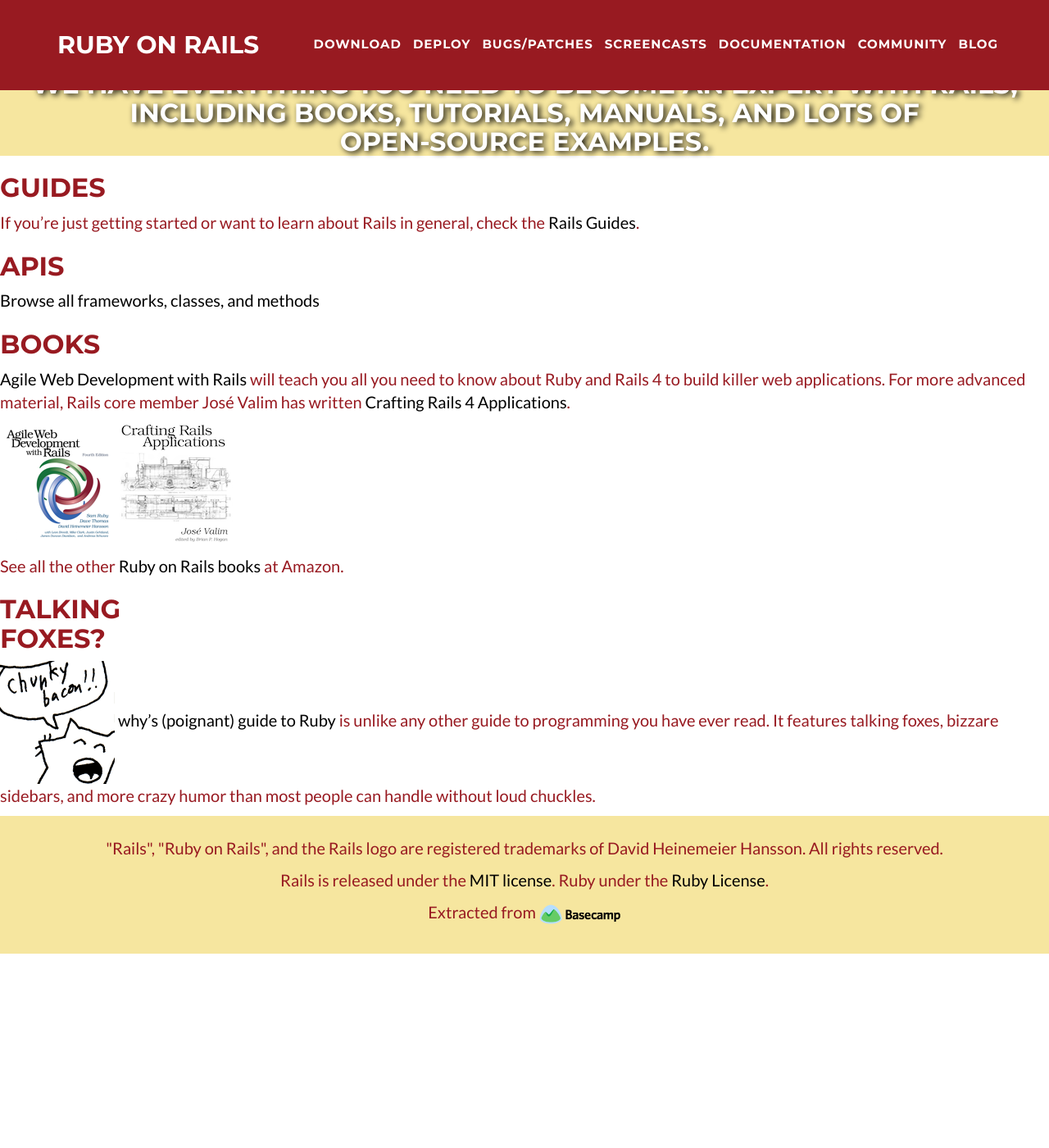
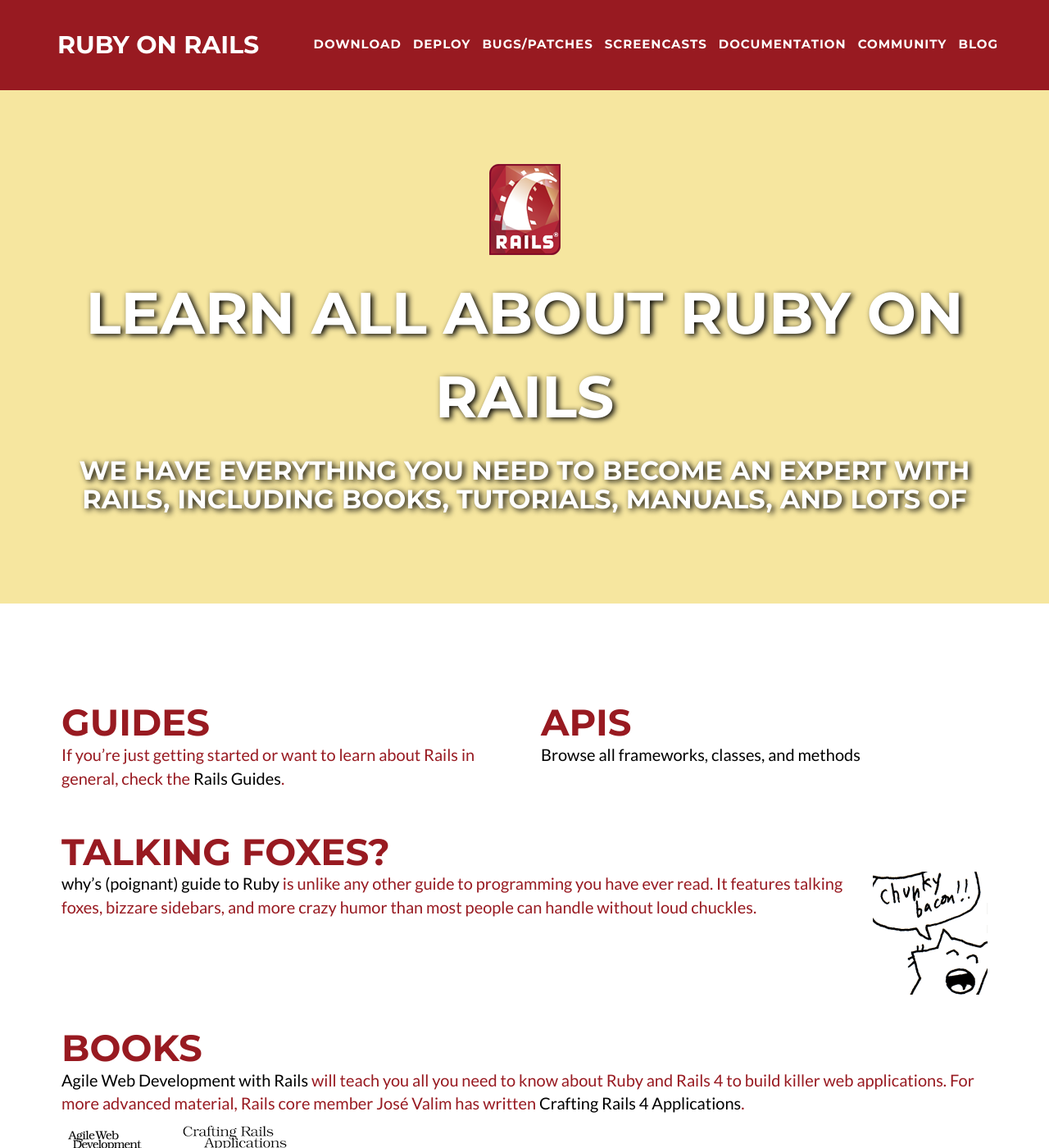
Before and after one commit to rails/homepage-2011, a Jekyll site: the page built from documentation/index.html, in a window 1280 px wide and 1400 px high. Shown: the whole window at 82% size. Built offline with Jekyll 4.4.1, drawn with Linux system fonts in a browser that asks for light colours; nearby versions of some CDN libraries.

Commit message:
documentation ok

```diff
--- a/documentation/index.html
+++ b/documentation/index.html
@@ -2,29 +2,54 @@
 layout: default
 title: "Ruby on Rails: Documentation"
 ---
-    <div id="article" class="documentation"><article>
-      <header>
-        <h1>Learn all about Ruby on Rails</h1>
-        <h2>
-          We have everything you need to become an expert with Rails,<br />
-          including books, tutorials, manuals, and lots of<br />
-          open-source examples.
-        </h2>
-      </header>
-      <div class="section">
+
+<header>
+  <div class="container">
+    <div class="row">
+      <div class="col-lg-12">
+        <img class="img-responsive" src="../images/rails.png" alt="Ruby on Rails">
+        <div class="intro-text">
+            <span class="name">Learn all about Ruby on Rails</span>
+            <h2>
+              We have everything you need to become an expert with Rails,
+              including books, tutorials, manuals, and lots of
+            </h2>
+        </div>
+      </div>
+    </div>
+  </div>
+</header>
+<section>
+  <div class="container">
+    <div class="row">
+
+      <div class="col-md-6 section-inner">
         <h2>Guides</h2>
         <p>
           If you’re just getting started or want to learn about Rails in general, check
           the <a href="http://guides.rubyonrails.org/" title=" Ruby on Rails Guides">Rails Guides</a>.
         </p>
       </div>
-      <div class="section">
+
+
+      <div class="col-md-6 section-inner">
         <h2>APIs</h2>
         <p>
           <a href="http://api.rubyonrails.org/" title="Rails API">Browse all frameworks, classes, and methods</a>
         </p>
       </div>
-      <div class="section">
+
+      <div class="col-md-12 section-inner">
+        <h2>Talking foxes?</h2>
+        <p>
+          <a href="http://media.rubyonrails.org/videos/rails_take2_with_sound.mov" class="nohover pull-right" title="video about rails"><img src="/images/pages/documentation/chunkybacon.gif" class="bordered" alt="Chunky bacon"></a>
+          <a href="http://mislav.uniqpath.com/poignant-guide/" title="Programming guide about ruby">why’s (poignant) guide to Ruby</a>
+          is unlike any other guide to programming you have ever read. It features talking foxes,
+          bizzare sidebars, and more crazy humor than most people can handle without loud chuckles.
+        </p>
+      </div>
+
+      <div class="col-md-12 section-inner">
         <h2>Books</h2>
         <p>
           <a href="http://pragprog.com/titles/rails4/agile-web-development-with-rails" title="Agile Web
@@ -42,13 +67,8 @@
           See all the other <a href="http://www.amazon.com/gp/search?ie=UTF8&amp;keywords=ruby%20on%20rails&amp;tag=rubonrai-20&amp;index=books&amp;linkCode=ur2&amp;camp=1789&amp;creative=9325" title=" Related Searches about ruby on rails">Ruby on Rails books</a> at Amazon.
         </p>
       </div>
-      <div class="section">
-        <h2>Talking<br>foxes?</h2>
-        <p>
-          <a href="http://media.rubyonrails.org/videos/rails_take2_with_sound.mov" class="nohover align-right" title="video about rails"><img src="/images/pages/documentation/chunkybacon.gif" class="bordered" alt="Chunky bacon"></a>
-          <a href="http://mislav.uniqpath.com/poignant-guide/" title="Programming guide about ruby">why’s (poignant) guide to Ruby</a>
-          is unlike any other guide to programming you have ever read. It features talking foxes,
-          bizzare sidebars, and more crazy humor than most people can handle without loud chuckles.
-        </p>
-      </div>
-    </article></div>
+
+    </div>
+  </div>
+
+</section>
```
